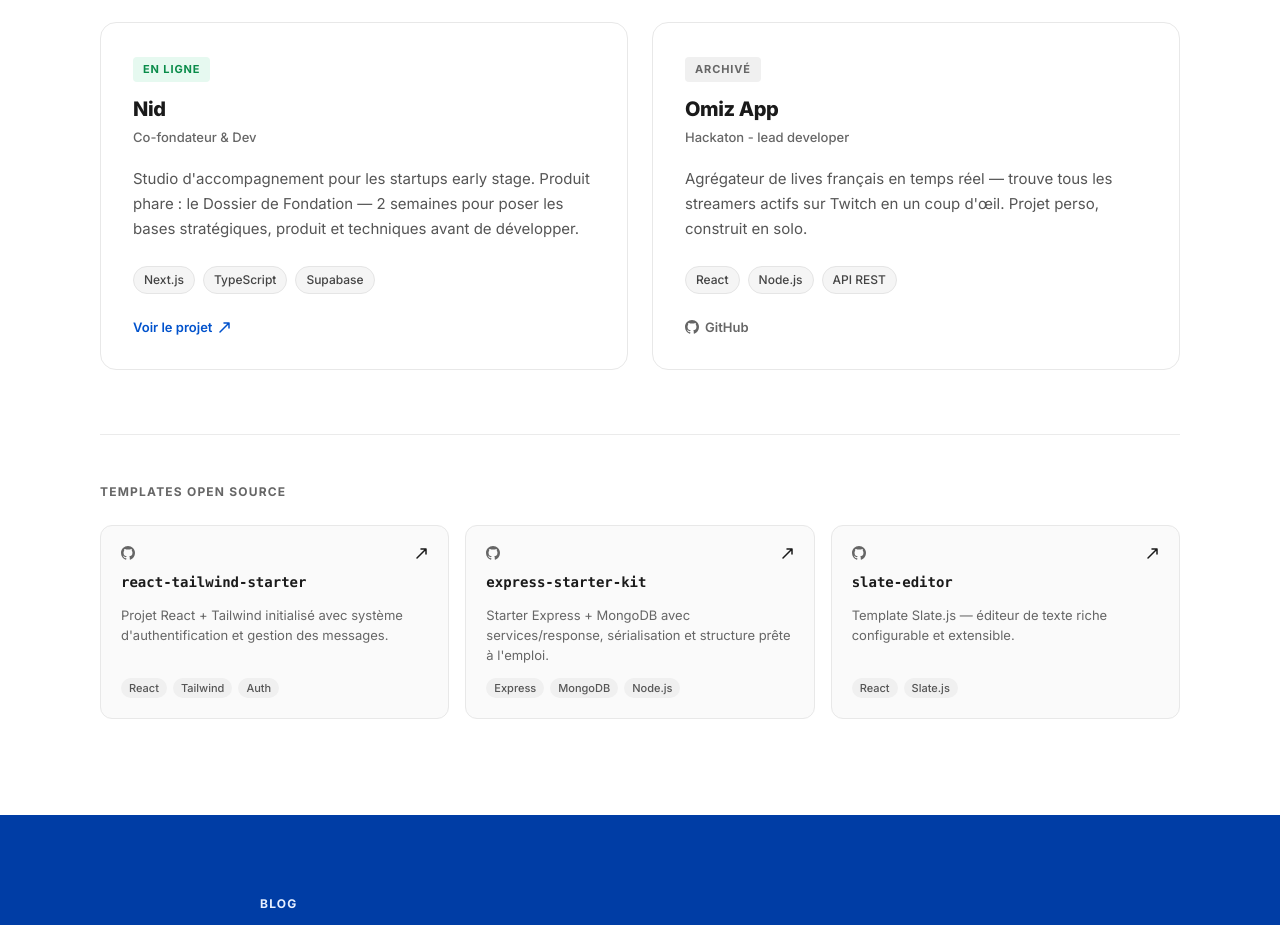
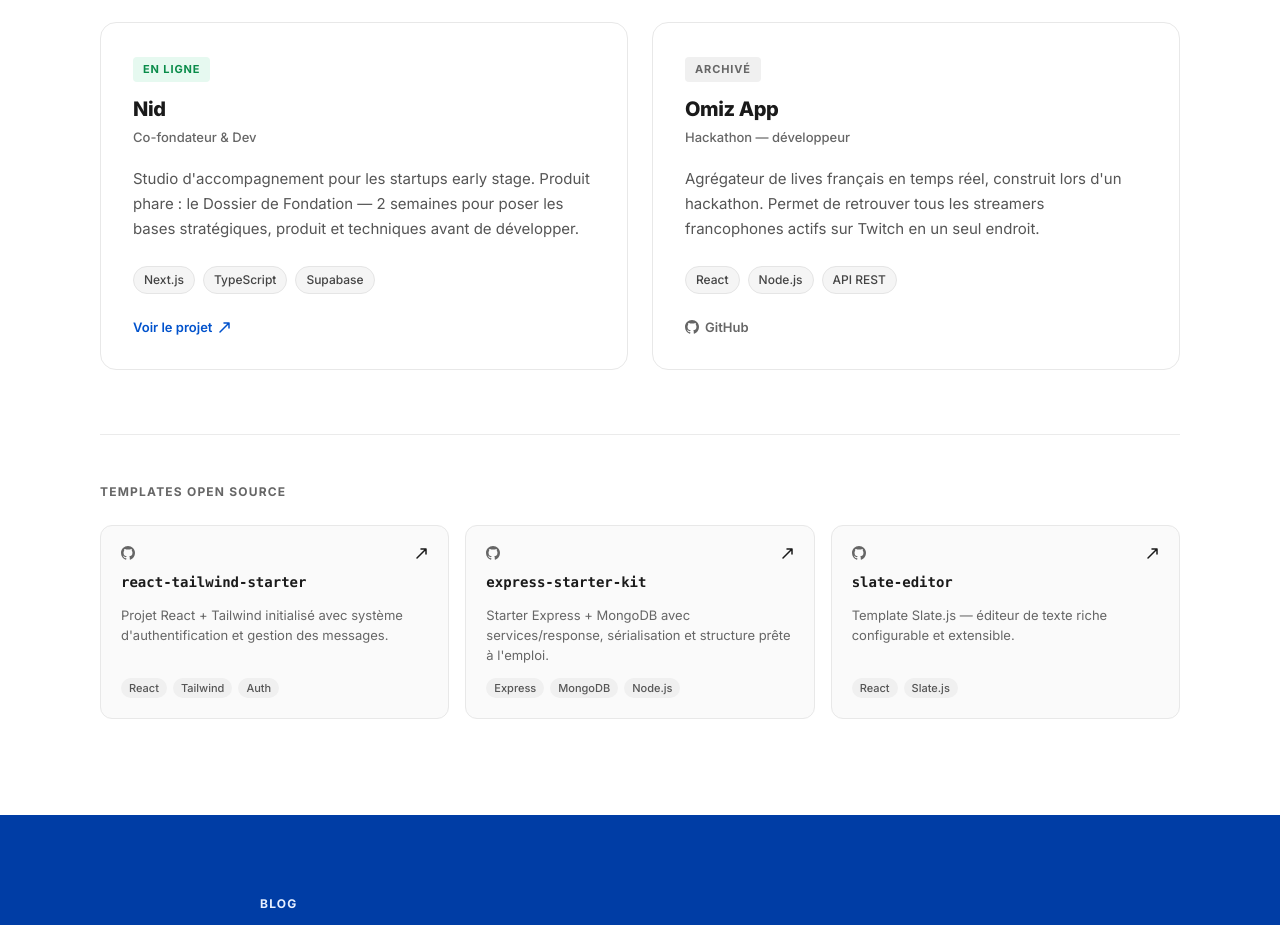
Before and after one commit to AreAtomic/website, a Next.js app: page / in a window 1280 px wide. Shown: the part 4011-4936 px from the top of the page. Built offline with nearby package versions, Linux system fonts and the light colour scheme; no server answers.

Commit message:
fix (text) : for Omiz

```diff
--- a/components/Portfolio.tsx
+++ b/components/Portfolio.tsx
@@ -74,9 +74,9 @@ const projects: Project[] = [
   },
   {
     name: 'Omiz App',
-    role: 'Hackaton - lead developer',
+    role: 'Hackathon — développeur',
     description:
-      "Agrégateur de lives français en temps réel — trouve tous les streamers actifs sur Twitch en un coup d'œil. Projet perso, construit en solo.",
+      "Agrégateur de lives français en temps réel, construit lors d'un hackathon. Permet de retrouver tous les streamers francophones actifs sur Twitch en un seul endroit.",
     stack: ['React', 'Node.js', 'API REST'],
     githubUrl: 'https://github.com/AreAtomic/Omiz_App',
     status: 'Archivé',
```
